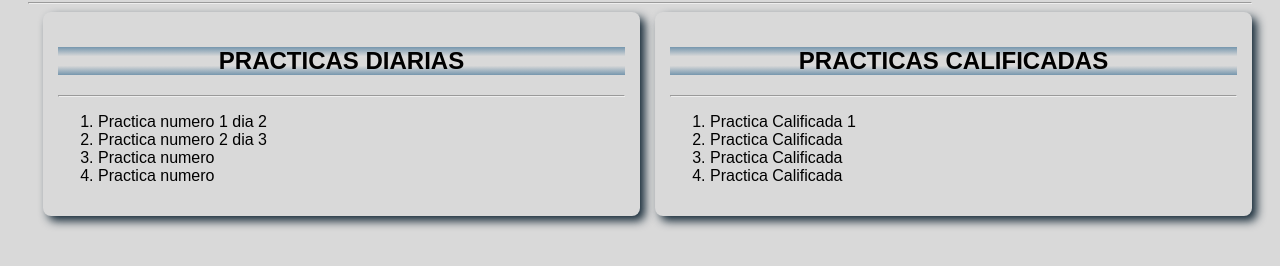
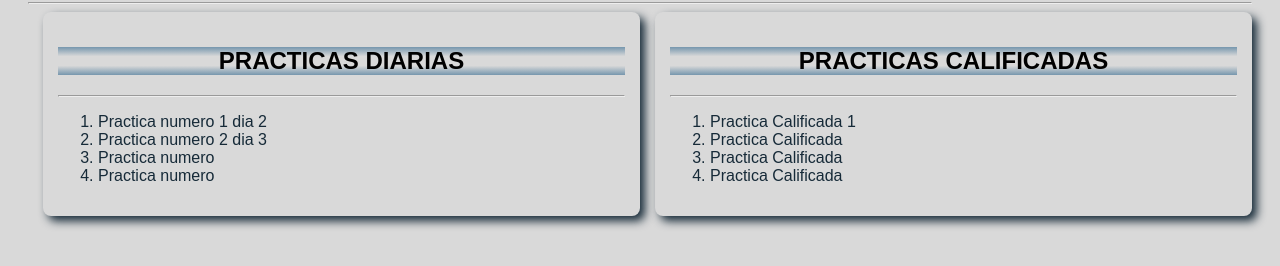
Before and after one commit to JPgitidaho/Curso-Funval, a plain HTML site: page index.html in a window 1280 px wide. Shown: the part 106-372 px from the top of the page. Drawn offline with Linux system fonts and the light colour scheme.

Commit message:
actualization

```diff
--- a/base.css
+++ b/base.css
@@ -19,12 +19,12 @@ body {
 li,
 a {
   text-align: left;
-  color: black;
+  color: var(--blue);
   text-decoration: none;
 }
 
 a:hover {
-  color: var(--blue-ligth);
+  color: var(--green);
 }
 
 .card {
```
